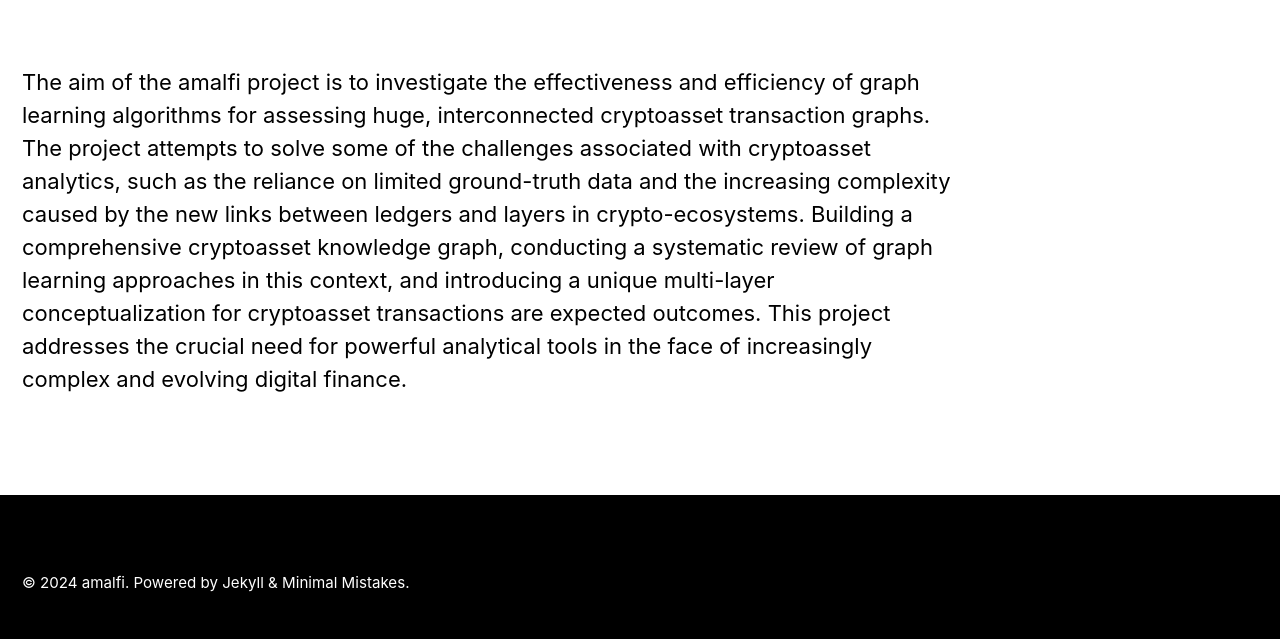
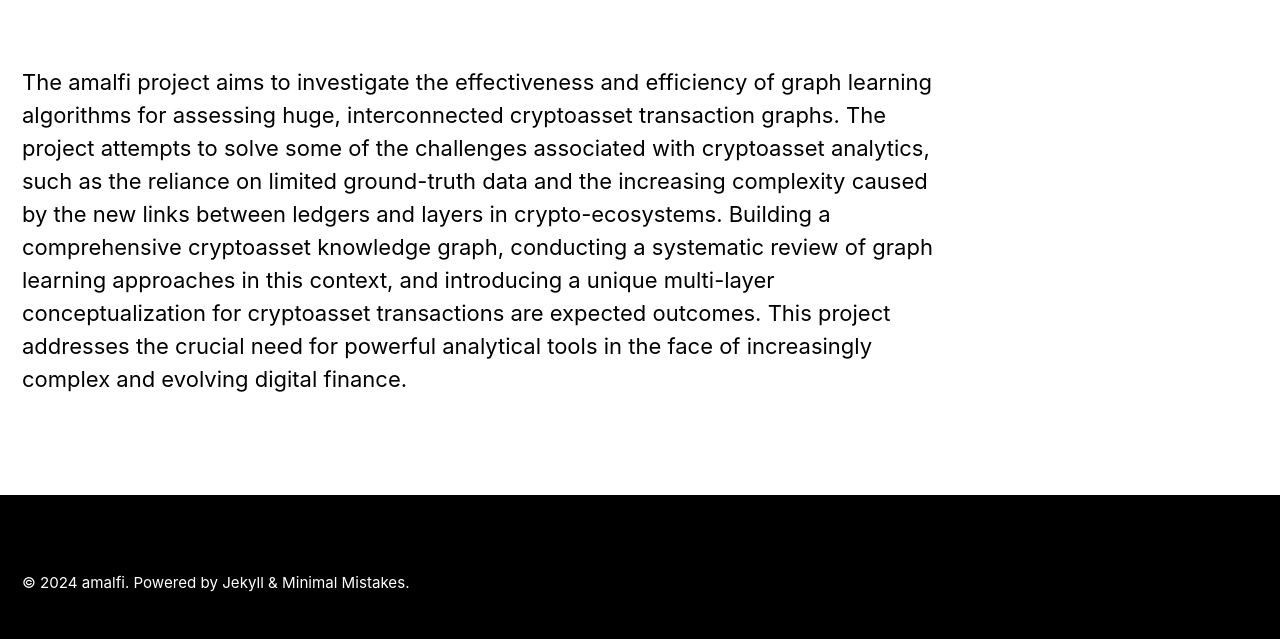
Before and after one commit to StefanKit/defitrace-website, a Jekyll site: the page built from index.html, in a window 1280 px wide. Shown: the part 420-1059 px from the top of the page. Built offline with Jekyll 4.4.1, drawn with Linux system fonts in a browser that asks for light colours; cached includes are drawn as plain includes; the list of posts is cut into pages by our own code.

Commit message:
Update index.html

```diff
--- a/index.html
+++ b/index.html
@@ -7,4 +7,4 @@
   overlay_image: /assets/images/background copy.png
 ---
 
-The aim of the amalfi project is to investigate the effectiveness and efficiency of graph learning algorithms for assessing huge, interconnected cryptoasset transaction graphs. The project attempts to solve some of the challenges associated with cryptoasset analytics, such as the reliance on limited ground-truth data and the increasing complexity caused by the new links between ledgers and layers in crypto-ecosystems. Building a comprehensive cryptoasset knowledge graph, conducting a systematic review of graph learning approaches in this context, and introducing a unique multi-layer conceptualization for cryptoasset transactions are expected outcomes. This project addresses the crucial need for powerful analytical tools in the face of increasingly complex and evolving digital finance.
+The amalfi project aims to investigate the effectiveness and efficiency of graph learning algorithms for assessing huge, interconnected cryptoasset transaction graphs. The project attempts to solve some of the challenges associated with cryptoasset analytics, such as the reliance on limited ground-truth data and the increasing complexity caused by the new links between ledgers and layers in crypto-ecosystems. Building a comprehensive cryptoasset knowledge graph, conducting a systematic review of graph learning approaches in this context, and introducing a unique multi-layer conceptualization for cryptoasset transactions are expected outcomes. This project addresses the crucial need for powerful analytical tools in the face of increasingly complex and evolving digital finance.
```
